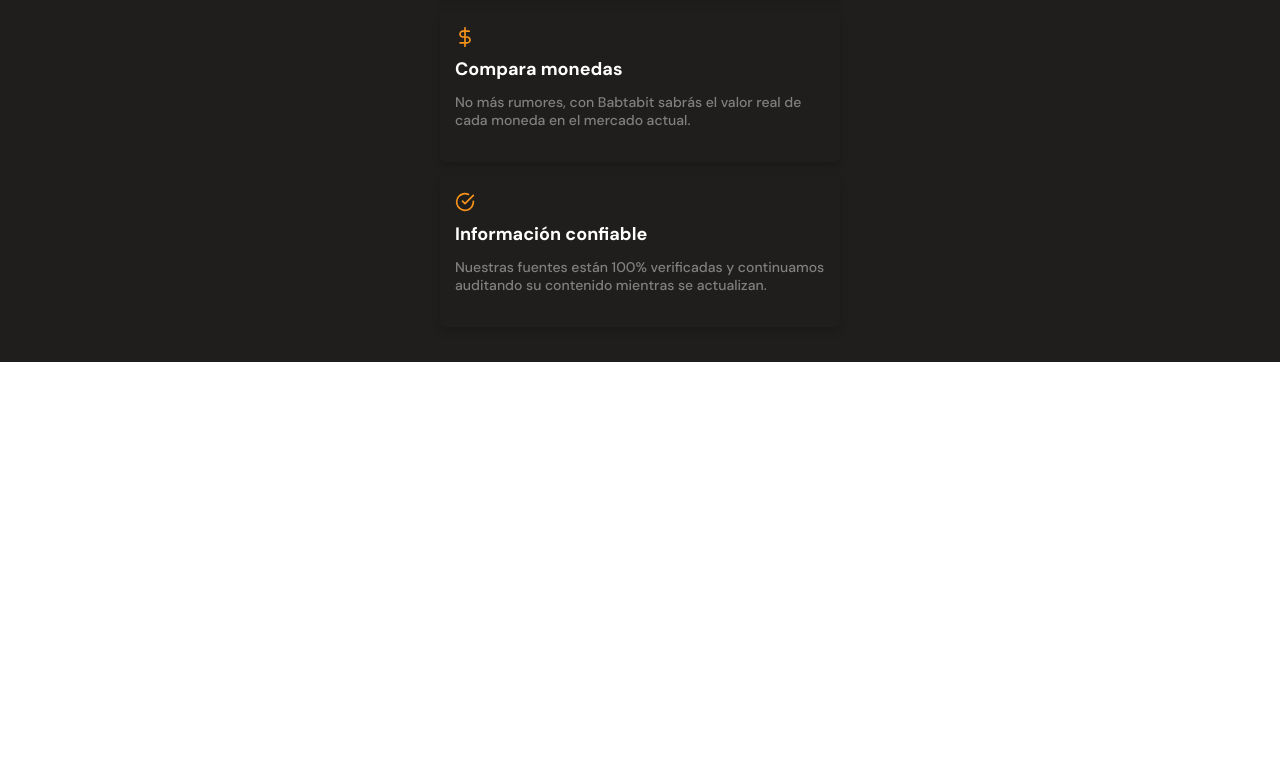
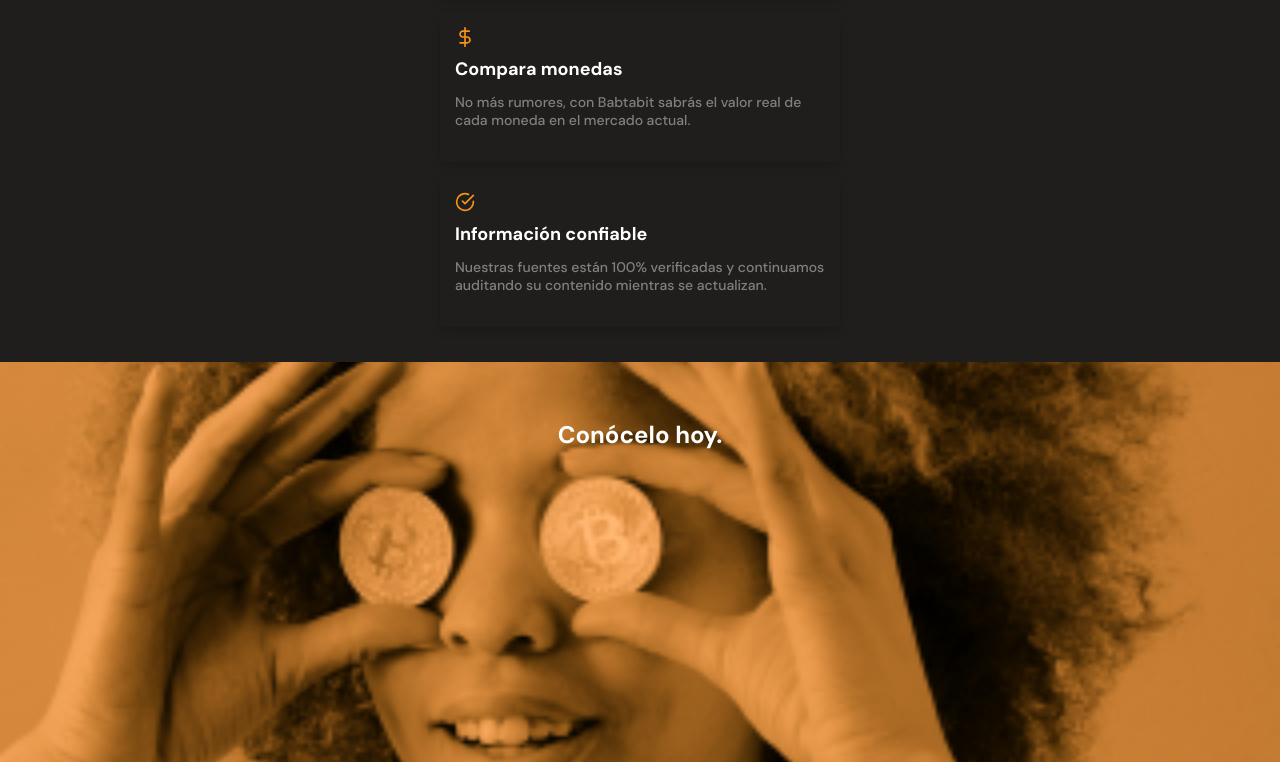
Before and after one commit to Mrbanano/Batabit, a plain HTML site: page index.html in a window 1280 px wide. Shown: the part 1628-2390 px from the top of the page. Before the commit the page ends 1990 px from the top, so only its background shows below. Drawn offline with Linux system fonts and the light colour scheme.

Commit message:
:construction:  :tada: main banner

```diff
--- a/css/components/main.css
+++ b/css/components/main.css
@@ -1,5 +1,6 @@
 @import './main/main-exchange.css';
 @import './main/main-product-detail.css';
+@import './main/banner.css';
 
 main{
     width: 100%;
--- /dev/null
+++ b/css/components/main/banner.css
@@ -0,0 +1,18 @@
+.main-banner{
+    width: 100%;
+    min-width: 320px;
+    height: 50vh;
+    background-image: url('../../../assets/images/bitcoinbaby.png');
+    background-position: center;
+    background-size: cover;
+    background-repeat: no-repeat;
+}
+.bitcoin-container{
+    padding-top: 60px;
+    font-size: 2.4rem;
+    font-weight: 700;
+    line-height: 2.6rem;
+    color: var(--just-white);
+    text-align: center;
+
+}
--- a/index.html
+++ b/index.html
@@ -8,6 +8,7 @@
     <link rel="stylesheet" href="./css/Styles.css" />
     <link rel="preconnect" href="https://fonts.googleapis.com" />
     <link rel="preconnect" href="https://fonts.gstatic.com" crossorigin />
+    <link rel="shortcut icon" href="./assets/icon/Vector.svg" type="image/x-icon">
     <link
       href="https://fonts.googleapis.com/css2?family=DM+Sans:ital,wght@0,500;0,700;1,400&family=Inter:wght@300;500&display=swap"
       rel="stylesheet"
@@ -126,7 +127,11 @@
           </article>
         </section>
       </section>
-      <section></section>
+      <section class="main-banner">
+          <h2 class="bitcoin-container">
+            Conócelo hoy.
+          </h2>
+      </section>
       <section></section>
     </main>
     <footer></footer>
```
Also changed, not shown: assets/images/bitcoinbaby.png (renamed from assets/images/bitcoinbaby 1.png), 1 other file.
